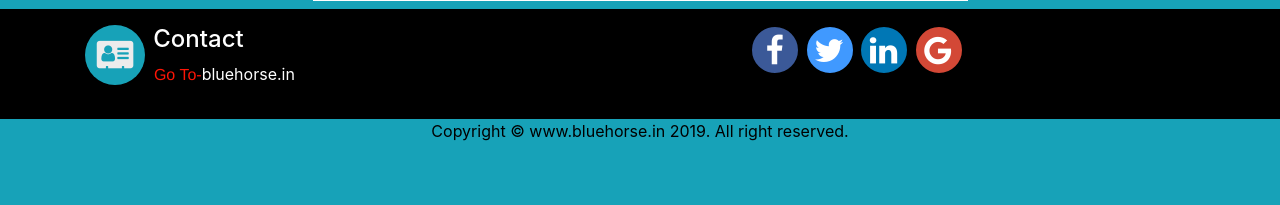
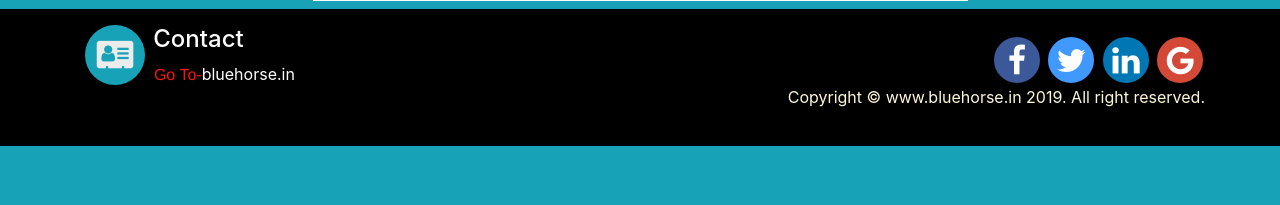
Before and after one commit to nilmonigithub/sumocab, a Node server app: template views/user/list.hbs in a window 1280 px wide. Shown: the part 306-511 px from the top of the page. Run offline with Node 20, Linux system fonts and the light colour scheme; the template is opened without the code that fills it, so the values that code supplies are empty; some libraries are stand-ins or nearby versions.

Commit message:
footer page design

```diff
--- a/views/partials/footer.hbs
+++ b/views/partials/footer.hbs
@@ -28,7 +28,8 @@
             </div>
             </div>
         </div>
-        <div class="col-md-5">
+        <div class="col-md-5" align="right"  style="margin-top: 5px;padding:5px;">
+
           <div class="d-inline-block">
             <div class="bg-circle-outline d-inline-block" style="background-color:#3b5998">
               <a href="https://www.facebook.com/"><i class="fa fa-2x fa-fw fa-facebook text-white"></i>
@@ -47,6 +48,7 @@
               <a href="https://www.google.com/">
                 <i class="fa fa-2x fa-fw fa-google text-white"></i></a>
             </div>
+            <p style="color:cornsilk" class="text-center"> Copyright © www.bluehorse.in 2019. All right reserved. </p>
           </div>
         </div>
       </div>
@@ -54,7 +56,7 @@
     </div>
 </footer>
     <!--/.footer-->
-<p class="text-center"> Copyright © www.bluehorse.in 2019. All right reserved. </p>
+
     <!--/.footer-bottom-->
 
     <style>
@@ -118,7 +120,8 @@
 	height: auto;
 	padding-bottom: 30px;
 	position: relative;
-	width: 100%;
+	width: 30%;
+    height: 20%;
 	border-bottom: 1px solid #CCCCCC;
 	border-top: 1px solid #DDDDDD;
 }
```
